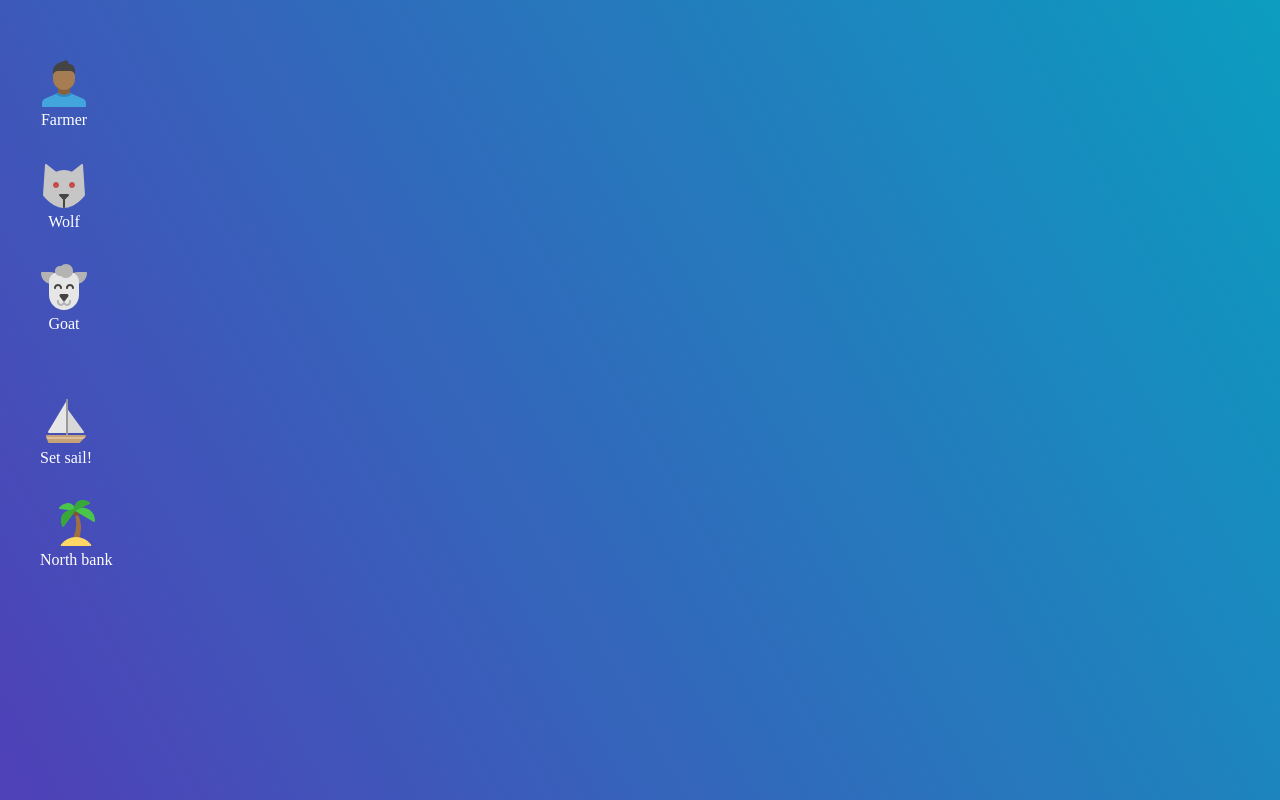
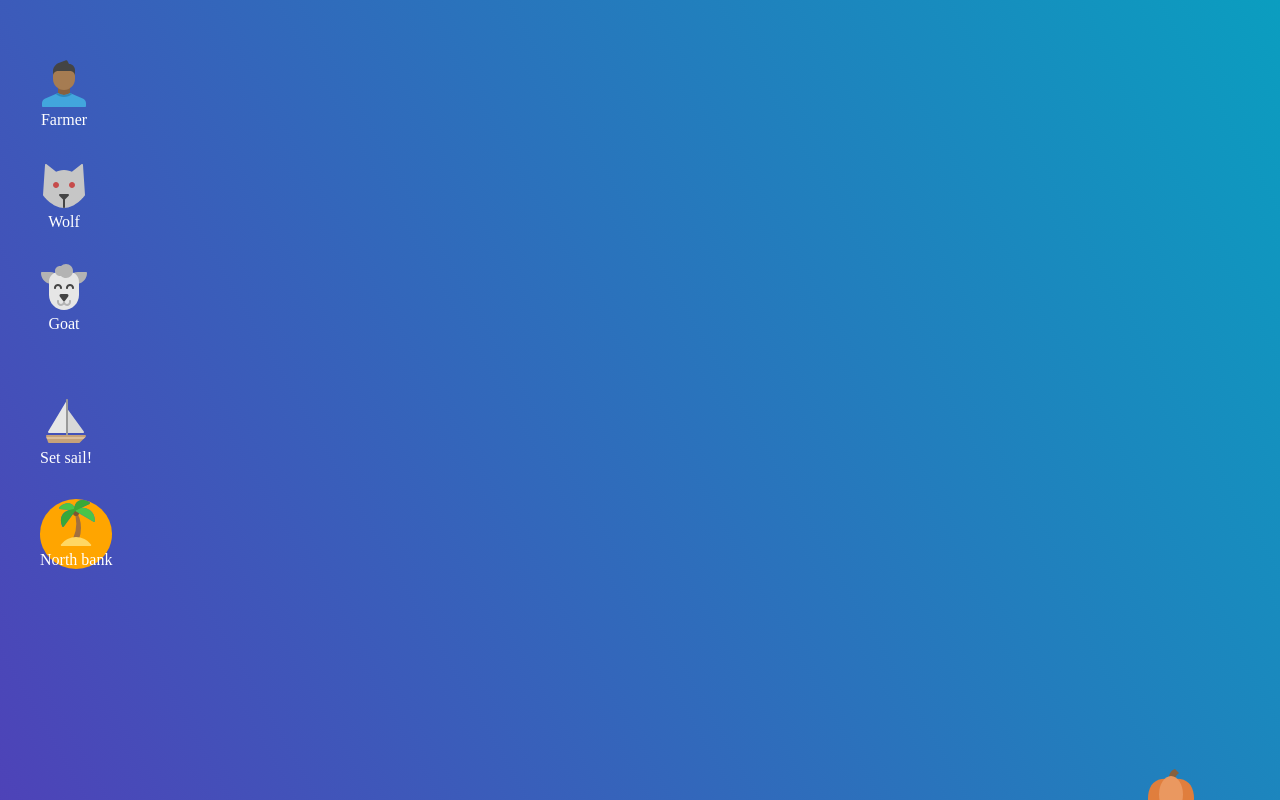
Before and after one commit to ahmedhomar/ahmeds-game, a plain HTML site: page index.html in a window 1280 px wide. Both pictures are taken after a click on the element "Pumpkin". Shown: the part 477-1277 px from the top of the page. Drawn offline with Linux system fonts and the light colour scheme.

Commit message:
some changes to functions for the event handlers of the items

```diff
--- a/script.js
+++ b/script.js
@@ -38,7 +38,12 @@ goatNorth.addEventListener("click", (e) => {
 pumpkinNorth.addEventListener("click", (e) => {
   console.log("pumpkin has gone!");
   northBankArray.push("pumpkin");
-  return (pumpkinNorth.innerHTML = "");
+  pumpkinNorth.innerHTML = "";
+  return (pumpkinSouth.innerHTML = `
+  <figure id="pumpkin-north">
+      <img src="./images/pumpkin-1.svg"/>
+      <figcaption>Pumpkin</figcaption>
+  </figure>`);
 });
 
 boatNorth.addEventListener("click", (e) => {
@@ -51,6 +56,8 @@ boatNorth.addEventListener("click", (e) => {
     console.log("nothing is happening");
   }
 });
+
+// Event handlers
 
 // There is a farmer who wishes to cross a river but he is not alone.
 // He also has a goat, a wolf, and a cabbage along with him.
@@ -69,6 +76,7 @@ boatNorth.addEventListener("click", (e) => {
 // goat and cabbage together on the boat: game over
 // more than three "objects" in the boat: boat sinks => game over
 // more then 7 trips: boat sinks => game over
+// player should be able to change their mind about objects loaded on boat. (perhaps a clear/undo button)
 
 // How to play:
 // choose "objects" to take on the boat: all options include farmer as one object
--- a/style.scss
+++ b/style.scss
@@ -18,8 +18,10 @@ body {
   flex-flow: column wrap;
 }
 
-#wolf-north:active {
-  background-color: yellow;
+#riverbank-north {
+  background-color: orange;
+  border-style: 20px solid transparent;
+  border-radius: 50%;
 }
 
 h1 {
@@ -44,13 +46,6 @@ p {
     rgba(0, 172, 193, 1) 100%
   );
   color: white;
-}
-.logo {
-  width: 50px;
-  fill: white;
-  padding-right: 15px;
-  display: inline-block;
-  vertical-align: middle;
 }
 
 .inner-header {
```
Also changed, not shown: style.css.
